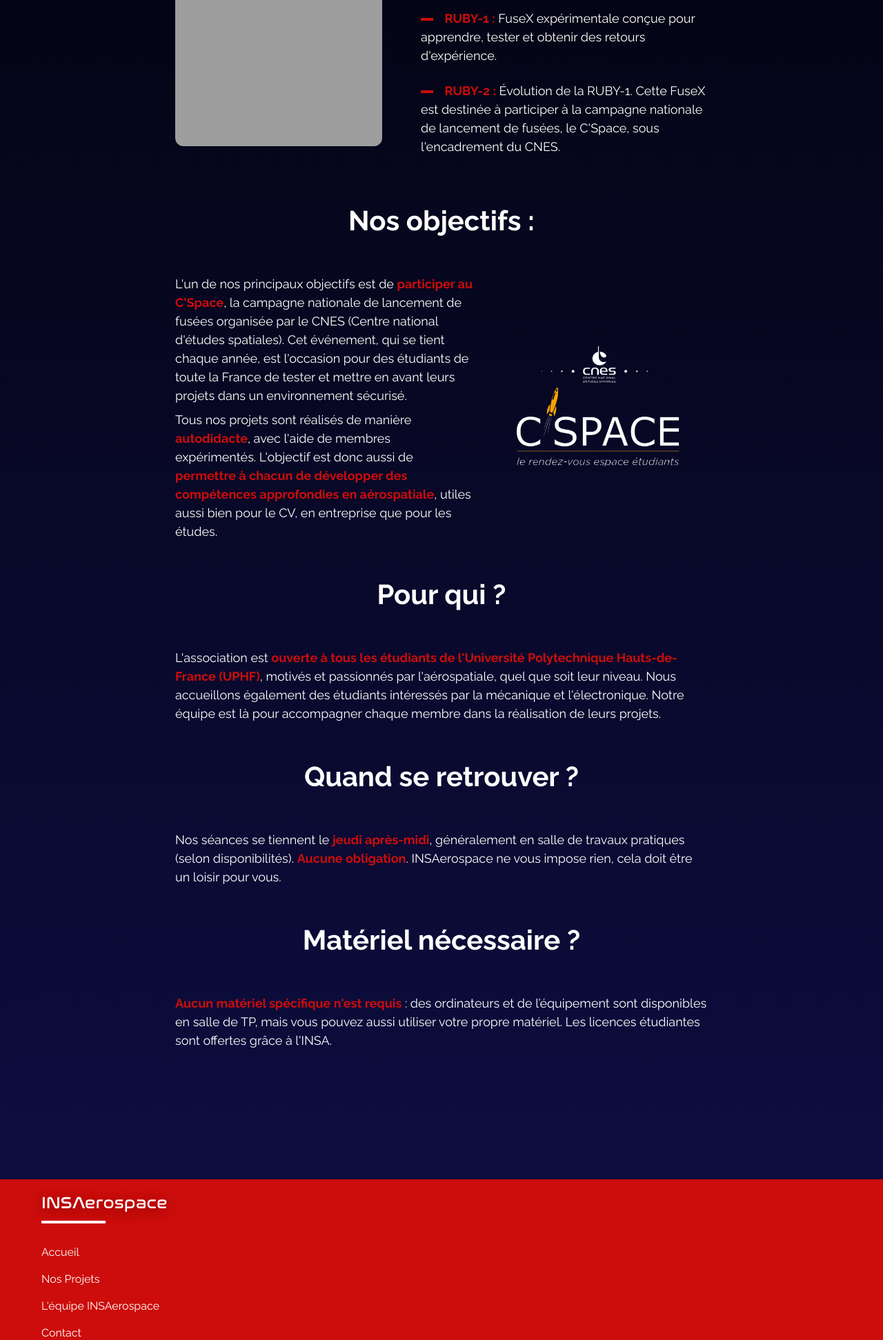
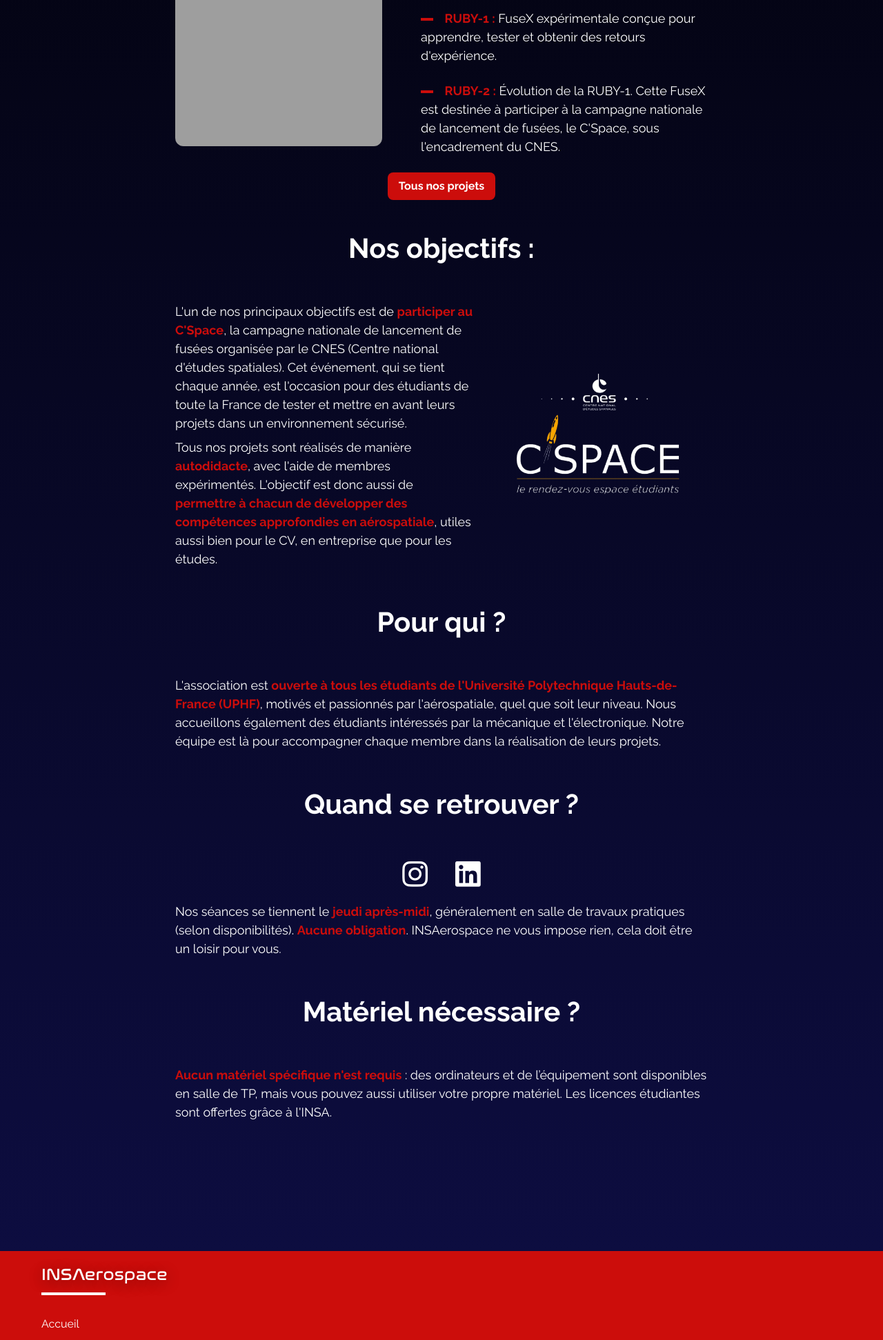
Before and after one commit to insa-sh/site-insaerospace, a Django app: page / in a window 1280 px wide. Shown: the part 1706-3649 px from the top of the page at 69% size. Run offline with Django 5.2, Linux system fonts and the light colour scheme; data that the repository does not hold is empty; some libraries are stand-ins or nearby versions; some web fonts are replaced; grey boxes are pictures that could not be loaded.

Commit message:
feat: ajout de styles pour les boutons et les icônes sociales, mise à jour des liens dans le footer et la page de contact

```diff
--- a/insaerospace/main/static/main/accueil.css
+++ b/insaerospace/main/static/main/accueil.css
@@ -213,6 +213,19 @@ header {
 
 
 /* ------------CONTENU PAGE ACCUEIL (ARTICLE)------------------- */
+#socials>a {
+    color: white;
+    font-size: 42px;
+
+    transition: all 0.1s ease-in-out;
+}
+
+#socials>a:hover {
+    transform: scale(1.05);
+    opacity: 0.8;
+}
+
+
 section {
     display: flex;
     flex-direction: column;
--- a/insaerospace/main/static/main/base.css
+++ b/insaerospace/main/static/main/base.css
@@ -99,6 +99,32 @@ strong {
     display: flex;
     align-items: center;
     flex-direction: column;
+}
+
+
+/* bouttons */
+
+button, a[type="button"] {
+    font-family: "Raleway";
+    font-size: 16px;
+    font-weight: 700;
+    padding: 8px 16px;
+    border: none;
+    border-radius: 8px;
+    cursor: pointer;
+    transition: background-color 0.3s;
+    background-color: var(--red-insaerospace);
+    color: white !important;
+    text-align: center;
+    width: fit-content;
+
+    align-self: center;
+
+    transition: all var(--transition-duration) !important;
+}
+
+button:hover, a[type="button"]:hover {
+    background-color: var(--red-insaerospace-hover);
 }
 
 
@@ -258,6 +284,14 @@ footer {
     color: #fff;
 }
 
+footer a {
+    color: inherit;
+    text-decoration: none;
+    font-family: inherit;
+    font-size: inherit;
+    font-weight: inherit;
+}
+
 .insaerospace {
     color: #FFF;
     text-shadow: 0px 4px 20px rgba(0, 0, 0, 0.40);
--- a/insaerospace/main/templates/main/accueil.html
+++ b/insaerospace/main/templates/main/accueil.html
@@ -81,6 +81,7 @@
                 </ul>
             </div>
         </div>
+        <a href="nos-projets" type="button">Tous nos projets</a>
 
 
         <h2>Nos objectifs :</h2>
@@ -112,6 +113,13 @@
         </p>
 
         <h2>Quand se retrouver ?</h2>
+        <div class="flex" id="socials">
+            <a href="http://instagram.com/insaerospace" target="_blank"><i class="fa-brands fa-instagram"></i></a>
+            <!-- <a href="http://facebook.com/insaerospace" target="_blank"><i class="fa-brands fa-facebook"></i></a> -->
+            <a href="http://www.linkedin.com/company/insaerospace" target="_blank"><i class="fa-brands fa-linkedin"></i></a>
+            <!-- <a href="http://youtube.com/insaerospace" target="_blank"><i class="fa-brands fa-youtube"></i></a> -->
+        </div>
+
         <p>
             Nos séances se tiennent le <strong>jeudi après-midi</strong>, généralement en salle de travaux pratiques (selon
             disponibilités). <strong>Aucune obligation</strong>. INSAerospace ne vous impose rien, cela doit être un loisir pour vous.
--- a/insaerospace/main/templates/main/base.html
+++ b/insaerospace/main/templates/main/base.html
@@ -45,13 +45,13 @@
             <div class="line"></div>
             <div class="links">
                 <a href="{% url 'accueil' %}">Accueil</a>
-                <a href="#">Nos Projets</a>
-                <a href="#">L'équipe INSAerospace</a>
-                <a href="#">Contact</a>
-                <a href="#">Nos Partenaires - <b>Devenir Partenaire</b></a>
-                <a href="#">Mentions Légales</a>
+                <a href="{% url 'nos-projets' %}">Nos Projets</a>
+                <a href="{% url 'nos-membres' %}">L'équipe INSAerospace</a>
+                <a href="{% url 'contact' %}">Contact</a>
+                <a href="{% url 'contact' %}">Nos Partenaires - <b>Devenir Partenaire</b></a>
+                <a href="{% url 'contact' %}">Mentions Légales</a>
             </div>
-            <p class="insash">Tous droits réservés - © INSAerospace 2024 - Site réalisé avec ❤️ par ./insa.sh, le Club Info de l’INSA Hauts-de-France</p>
+            <p class="insash">Tous droits réservés - © INSAerospace 2024 - Site réalisé avec ❤️ par <a href="https://insash.org" target="_blank">./insa.sh, le Club Info de l’INSA Hauts-de-France</a></p>
         </footer>
     </body>
 </html>
--- a/insaerospace/main/templates/main/contact.html
+++ b/insaerospace/main/templates/main/contact.html
@@ -22,9 +22,11 @@
     </div>
     <div id="mandatoryContainer">
         <div class="article-body">
+            <h2>Hébergement et nom de domaine</h2>
+            <p>Le site <a href="https://insaerospace.com">insaerospace.com</a> est hébergé sur <a href="https://hebergos.insash.org" targer="_blank">HebergOS - Le serveur associatif de ./insa.sh</a> via Hetzner.</p>
+            <p>Le nom de domaine est enregistré chez le registar Squarespace.</p>
             <h2>Remerciements</h2>
-            <p>Ce site a été développé avec ❤️ par <a href="http://insash.org">./insa.sh - Le Club Info de l'INSA
-                    Hauts-de-France</a> !</p>
+            <p>Ce site a été développé bénévolement avec ❤️ par <a href="https://insash.org" target="_blank">./insa.sh - Le Club Info de l'INSA Hauts-de-France</a> !</p>
             <h2>Développement & Design</h2>
 
 
```
